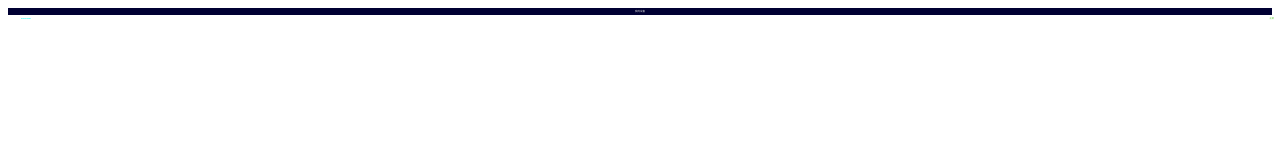
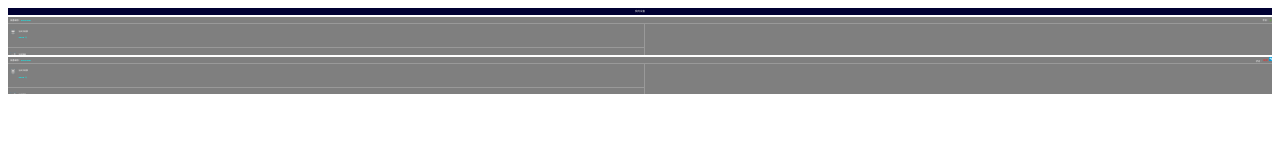
Before and after one commit to mengruixiaoxiannv/mc-admin, a plain HTML site: page myEquipment.html in a window 1280 px wide. Drawn offline with Linux system fonts and the light colour scheme.

Commit message:
修改我的设备

```diff
--- a/css/adminCenter.css
+++ b/css/adminCenter.css
@@ -38,7 +38,7 @@
     width: 100%;
     height: .44rem;
     border-bottom: 1px solid rgba(255,255,255,.2);
-    padding: .02rem .25rem;
+    padding: .12rem .25rem;
 }
 .adminCenter .item-pic{
     width: .24rem;
@@ -53,5 +53,5 @@
     width: .11rem;
     height: .15rem;
     float: right;
-    margin-top: .13rem;
+    margin-top: .02rem;
 }
--- a/css/myEquipment.css
+++ b/css/myEquipment.css
@@ -10,7 +10,7 @@
 }
 .myEquipment .container{
     width: 100%;
-    height: 2.35rem;
+    height: 2.36rem;
     background: rgba(0,0,0,.5);
     margin-top: .12rem;
     overflow: hidden;
@@ -34,9 +34,54 @@
 .myEquipment .item-top-right{
     float: right;
 }
+.myEquipment .repairs-pic{
+    width: .3rem;
+    height: .3rem;
+    display: inline-block;
+}
+.myEquipment .repairs-pic img{
+    width: 100%;
+}
 .myEquipment .item-top-right span:nth-child(2){
     color: rgba(64,195,18);
+    margin-left: .02rem;
+}
+.myEquipment .item-top-right span.error{
+    margin: 0 .05rem;
+    color: rgba(255,28,28);
 }
 .myEquipment .item-bottom{
-
 }
+.myEquipment .item-list{
+    width: 50%;
+    height: .98rem;
+    border-right: 1px solid rgba(255,255,255,.2);
+    border-bottom: 1px solid rgba(255,255,255,.2);
+    float: left;
+    padding: .22rem .12rem;
+}
+.myEquipment .item-list-pic{
+    width: .41rem;
+    height: .41rem;
+    display: inline-block;
+    float: left;
+    margin-top: .05rem;
+}
+.myEquipment .content{
+    width: 70%;
+    height: .45rem;
+    line-height: .24rem;
+    margin-left: .53rem;
+    color: rgba(255,255,255);
+    font-size: .12rem;
+}
+.myEquipment .content p:nth-child(2){
+    font-size: .18rem;
+    color: rgba(0,255,255);
+    font-weight: bold;
+}
+.myEquipment .content p>span{
+    font-size: .12rem;
+    margin-left: .05rem;
+    font-weight: normal;
+}
--- a/myEquipment.html
+++ b/myEquipment.html
@@ -12,7 +12,7 @@
 <body>
 	<div class="myEquipment">
 		<div class="header">我的设备</div>
-		<div class="wrap-container">
+		<div class="container">
 			<div class="item-top">
 				<div class="item-top-left">
 					<span>设备编号：</span><span>000000001</span>
@@ -22,12 +22,84 @@
 				</div>
 			</div>
 			<div class="item-bottom">
-				<div class="item-list"></div>
-				<div class="item-list"></div>
-				<div class="item-list"></div>
-				<div class="item-list"></div>
+				<div class="item-list">
+					<img src="img/dtjye.png" class="item-list-pic">
+					<div class="content">
+						<p>当天交易额</p>
+						<p>2500<span>元</span></p>
+					</div>
+				</div>
+				<div class="item-list">
+					<img src="img/dtxl.png" class="item-list-pic">
+					<div class="content">
+						<p>当天销量</p>
+						<p>200<span>张</span></p>
+					</div>
+				</div>
+				<div class="item-list">
+					<img src="img/ddbs.png" class="item-list-pic">
+					<div class="content">
+						<p>订单笔数</p>
+						<p>500<span>笔</span></p>
+					</div>
+				</div>
+				<div class="item-list">
+					<img src="img/kcyl.png" class="item-list-pic">
+					<div class="content">
+						<p>库存余量</p>
+						<p>20<span>张</span></p>
+					</div>
+				</div>
+			</div>
+		</div>
+		<div class="container">
+			<div class="item-top">
+				<div class="item-top-left">
+					<span>设备编号：</span><span>000000001</span>
+				</div>
+				<div class="item-top-right">
+					<span>状态：</span><span class="error">故障</span>
+					<div class="repairs-pic">
+						<img src="img/wx.png">
+					</div>
+				</div>
+			</div>
+			<div class="item-bottom">
+				<div class="item-list">
+					<img src="img/dtjye.png" class="item-list-pic">
+					<div class="content">
+						<p>当天交易额</p>
+						<p>2500<span>元</span></p>
+					</div>
+				</div>
+				<div class="item-list">
+					<img src="img/dtxl.png" class="item-list-pic">
+					<div class="content">
+						<p>当天销量</p>
+						<p>200<span>张</span></p>
+					</div>
+				</div>
+				<div class="item-list">
+					<img src="img/ddbs.png" class="item-list-pic">
+					<div class="content">
+						<p>订单笔数</p>
+						<p>500<span>笔</span></p>
+					</div>
+				</div>
+				<div class="item-list">
+					<img src="img/kcyl.png" class="item-list-pic">
+					<div class="content">
+						<p>库存余量</p>
+						<p>20<span>张</span></p>
+					</div>
+				</div>
 			</div>
 		</div>
 	</div>
 </body>
+<script>
+ 	$('.repairs-pic img').click(function(){
+		window.location.href='repairs.html';
+	})
+</script>
 </html>
```
